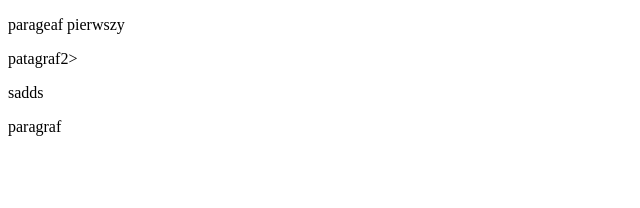
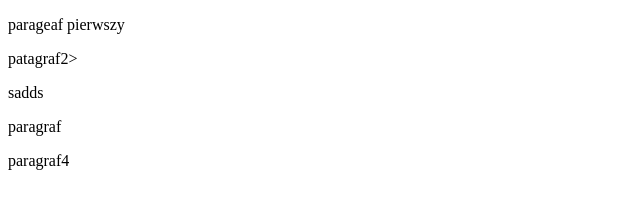
Before and after one commit to MrLeibo/MrLeibo.github.io-, a plain HTML site: page index.html in a window 1280 px wide. Shown: the full height of the page, 0-640 px from the left. Drawn offline with Linux system fonts and the light colour scheme.

Commit message:
newbnrach

```diff
--- a/index.html
+++ b/index.html
@@ -9,5 +9,6 @@
   <p> patagraf2></p>
   <p>sadds</p>
   <p>paragraf</p>
+  <p>paragraf4</p>
 </body>
 </html>
```
